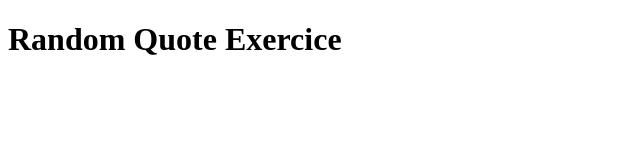
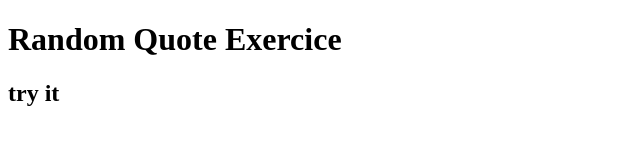
Before and after one commit to orewan/Miniproject, a plain HTML site: page Week6/randomQuote/index.html in a window 1280 px wide. Shown: the full height of the page, 0-640 px from the left. Drawn offline with Linux system fonts and the light colour scheme.

Commit message:
Add files via upload

```diff
--- a/Week6/randomQuote/index.html
+++ b/Week6/randomQuote/index.html
@@ -8,6 +8,7 @@
 </head>
 <body>
     <h1> Random Quote Exercice </h1>
+    <h2>try it </h2>
 
 </body>
 </html>
```
